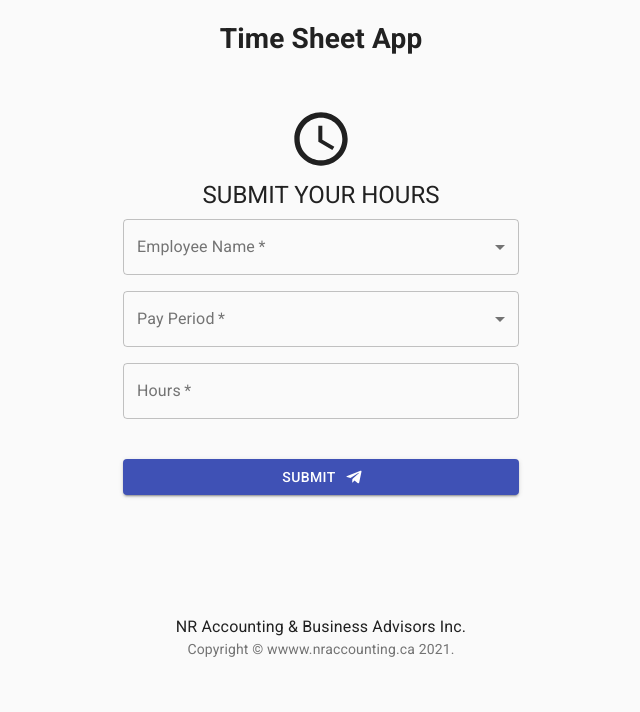
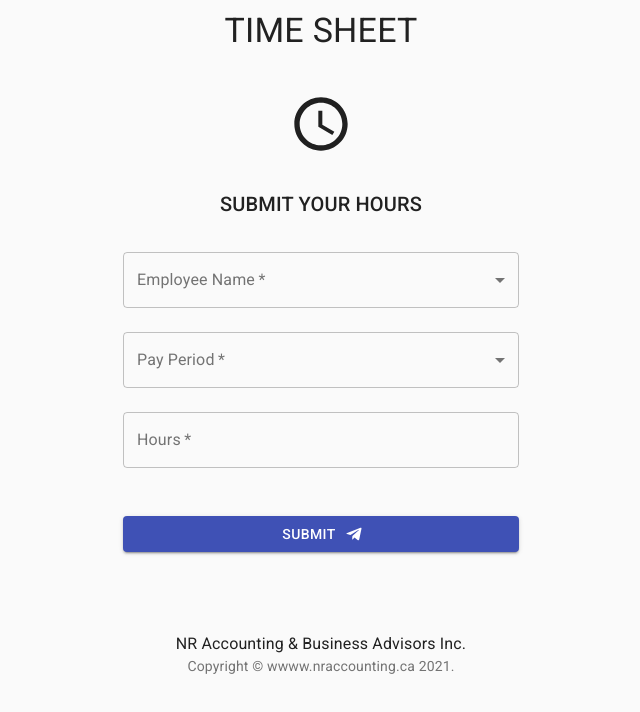
Before and after one commit to neenus/time-sheet, a React (Create React App) app: page / in a window 1280 px wide. Shown: the top 712 px of the page, without its empty margins (319-959 px from the left). Built offline with nearby package versions, Linux system fonts and the light colour scheme.

Commit message:
style(app.js, employee-form, footer): update styling of the page
n

```diff
--- a/src/App.js
+++ b/src/App.js
@@ -1,11 +1,22 @@
 import "./App.css";
 import EmployeeForm from "./components/form/employee-form.component";
 import Footer from "./components/footer/footer.component";
+import { Typography, makeStyles } from "@material-ui/core";
+
+const useStyles = makeStyles(theme => ({
+  title: {
+    marginTop: theme.spacing(1.25),
+    textTransform: "uppercase"
+  }
+}));
 
 function App() {
+  const classes = useStyles();
   return (
     <div className="App">
-      <h1>Time Sheet App</h1>
+      <Typography component="h1" variant="h4" className={classes.title}>
+        Time Sheet
+      </Typography>
       <EmployeeForm />
       <Footer />
     </div>
--- a/src/components/footer/footer.component.jsx
+++ b/src/components/footer/footer.component.jsx
@@ -21,16 +21,11 @@ const useStyles = makeStyles(theme => ({
   root: {
     display: "flex",
     flexDirection: "column"
-    // minHeight: "100vh"
-  },
-  main: {
-    marginTop: theme.spacing(8),
-    marginBottom: theme.spacing(2)
   },
   footer: {
     width: "100%",
     padding: theme.spacing(3, 2),
-    marginTop: "5rem"
+    marginTop: theme.spacing(5)
   }
 }));
 
--- a/src/components/form/employee-form.component.jsx
+++ b/src/components/form/employee-form.component.jsx
@@ -18,16 +18,24 @@ const useStyles = makeStyles(theme => ({
     flexDirection: "column",
     alignItems: "center"
   },
+  container: {
+    padding: theme.spacing(0),
+    display: "flex",
+    flexDirection: "column",
+    justifyContent: "center",
+    alignItems: "center",
+    gap: "2rem"
+  },
   schedule: {
-    margin: theme.spacing(1),
+    margin: theme.spacing(0),
     fontSize: "4rem"
   },
   form: {
     width: "100%", // Fix IE 11 issue.
-    marginTop: theme.spacing(1),
+    marginTop: theme.spacing(0),
     display: "flex",
     flexDirection: "column",
-    gap: "1rem"
+    gap: theme.spacing(3)
   },
   submit: {
     margin: theme.spacing(3, 0, 2)
@@ -65,11 +73,12 @@ export default function EmployeeForm() {
   };
 
   return (
-    <Container component="main" maxWidth="xs">
+    <Container component="main" fluid maxWidth="xs">
       <CssBaseline />
       <div className={classes.paper}>
+        <Container className={classes.container}>
           <ScheduleIcon className={classes.schedule}></ScheduleIcon>
-        <Typography component="h1" variant="h5">
+          <Typography component="h2" variant="h6">
             SUBMIT YOUR HOURS
           </Typography>
           <form
@@ -129,6 +138,7 @@ export default function EmployeeForm() {
               endIcon={<TelegramIcon />}
             />
           </form>
+        </Container>
       </div>
     </Container>
   );
```
Lines whose indentation alone changed are shown as unchanged.
